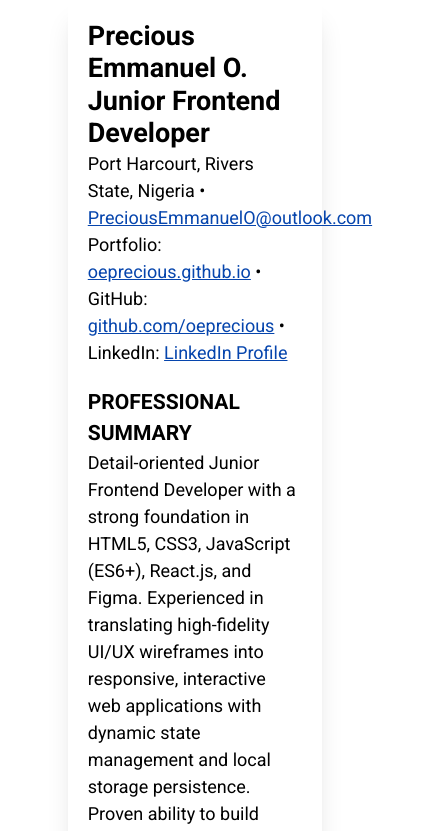
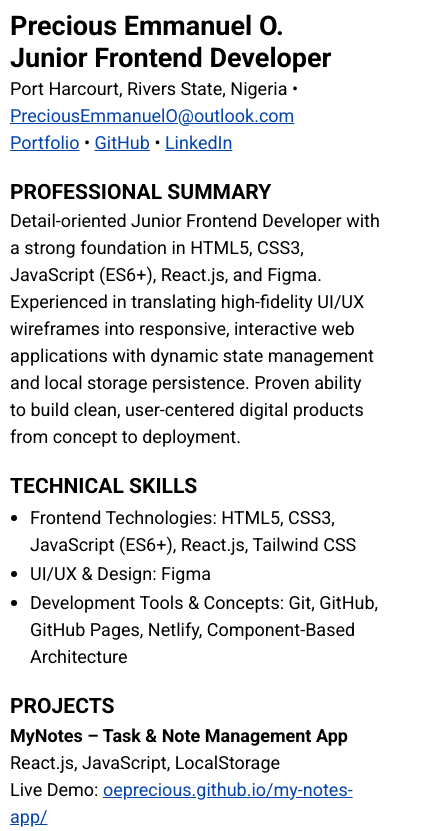
Before and after one commit to oeprecious/oeprecious, a React (Vite) app: page / in a window 390 px wide. Shown: the top 831 px of the page, 422 px wide, since content can reach past the window. Built offline with nearby package versions, Linux system fonts and the light colour scheme; a web font is replaced by a local one.

Commit message:
Simplify hero links and tidy contact layout, made layout responsive with media query

```diff
--- a/src/App.css
+++ b/src/App.css
@@ -61,6 +61,6 @@ li::marker {
 
 /* Cert */
 
-span {
+.italic {
   font-style: italic;
 }
--- a/src/App.jsx
+++ b/src/App.jsx
@@ -22,21 +22,21 @@ const App = () => {
                 PreciousEmmanuelO@outlook.com
               </a>
               <br />
-              Portfolio:{" "}
+              {/* Portfolio:{" "} */}
               <a href="https://oeprecious.github.io" target="_blank" rel="noopener noreferrer">
-                oeprecious.github.io
+                Portfolio
               </a>{" "}
-              • GitHub:{" "}
+              • {" "}
               <a href="https://github.com/oeprecious" target="_blank" rel="noopener noreferrer">
-                github.com/oeprecious
+                GitHub
               </a>{" "}
-              • LinkedIn:{" "}
+              • {" "}
               <a
                 href="https://www.linkedin.com/in/precious-o-emmanuel-92671142a"
                 target="_blank"
                 rel="noopener noreferrer"
               >
-                LinkedIn Profile
+                LinkedIn
               </a>
             </div>
           </section>
@@ -181,15 +181,15 @@ const App = () => {
             <ul>
 
               <li>
-                Frontend Development Certificate – PercorsoTech (<span>Hands-on training in HTML, CSS, and JavaScript</span>) | May 2026
+                Frontend Development Certificate – PercorsoTech (<span className="italic">Hands-on training in HTML, CSS, and JavaScript</span>) | May 2026
               </li>
 
               <li>
-                Ultimate Web Development Course 2026 - Build Modern Websites – Udemy (<span>Instructor: Haris Ali Khan</span>) | September 2026
+                Ultimate Web Development Course 2026 - Build Modern Websites – Udemy (<span className="italic">Instructor: Haris Ali Khan</span>) | September 2026
               </li>
 
               <li>
-                Figma UI UX Design Essentials – Udemy (<span>Instructor: Daniel Walter Scott</span>) | October 2026
+                Figma UI UX Design Essentials – Udemy (<span className="italic">Instructor: Daniel Walter Scott</span>) | October 2026
               </li>
             </ul>
           </section>
--- a/src/index.css
+++ b/src/index.css
@@ -21,3 +21,15 @@ body {
   font-family: "Roboto", sans-serif;
   line-height: 1.5;
 }
+
+@media only screen and (max-width: 768px) {
+  .card {
+  width: 100% !important;
+  padding: 1rem !important;
+}
+
+.hero h1 {
+  white-space: nowrap;
+}
+
+}
```
